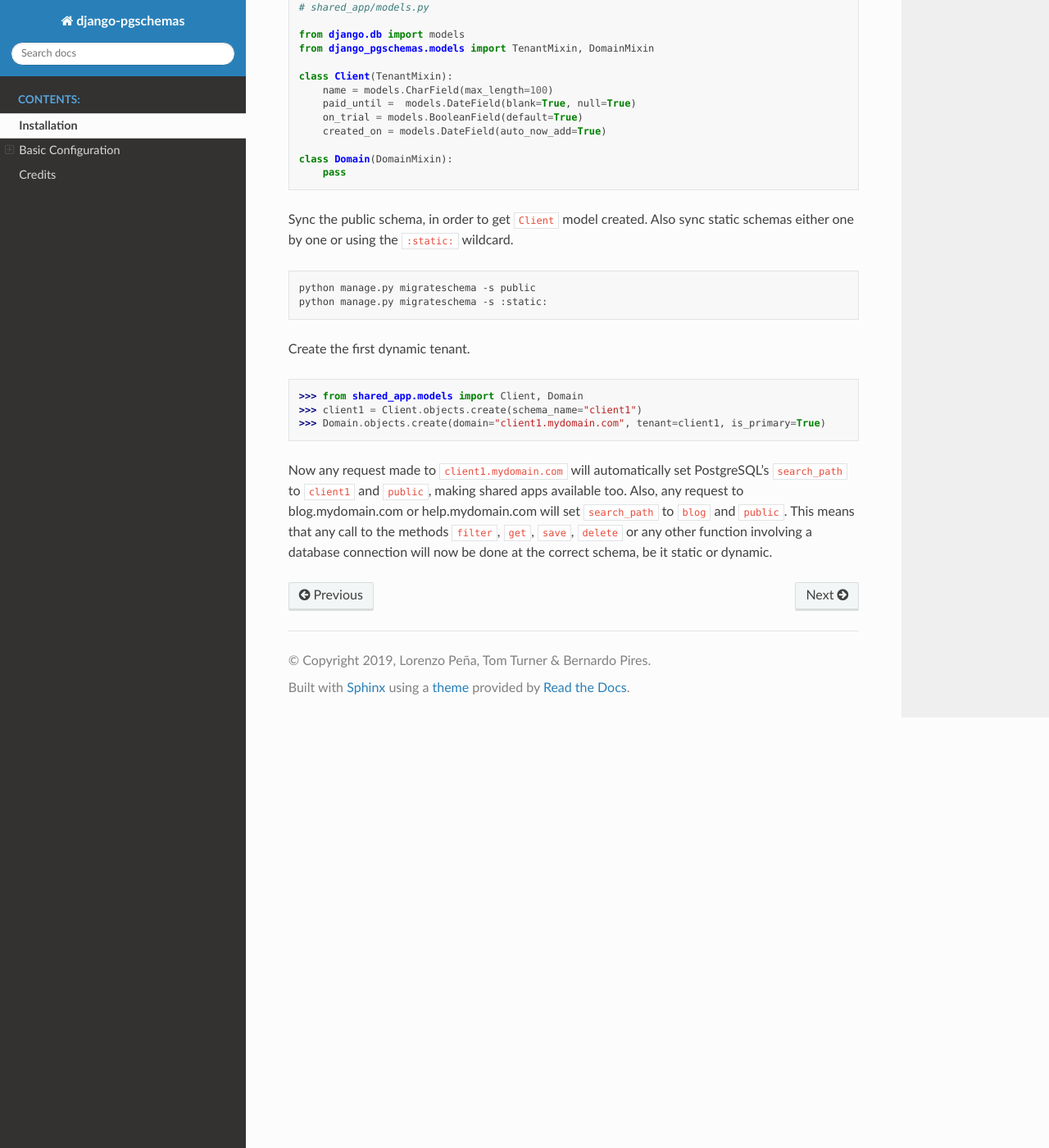
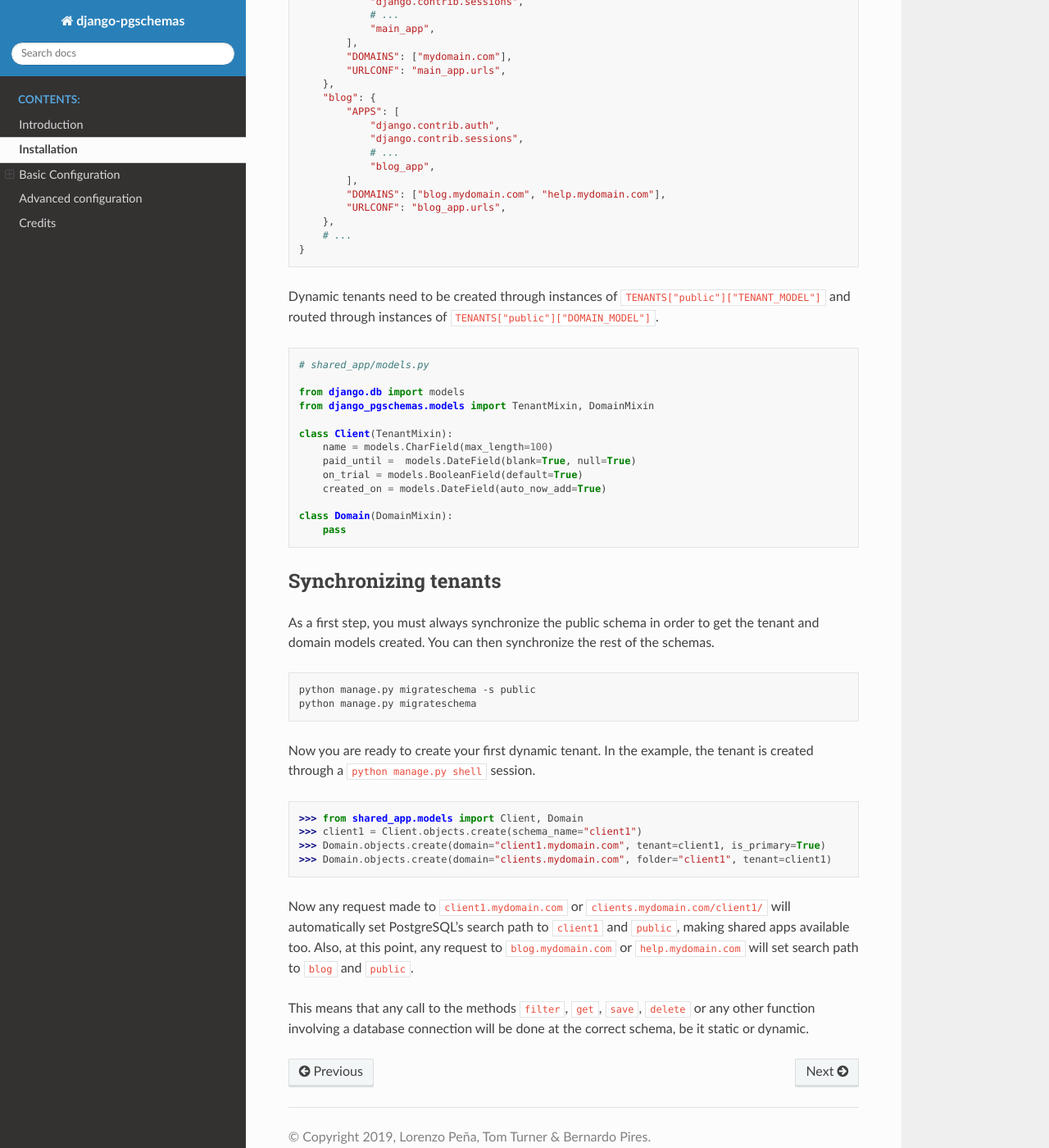
Before and after one commit to lorinkoz/django-pgschemas, a Sphinx documentation site: the page built from docs/basic.rst, in a window 1280 px wide and 1400 px high, scrolled down 2559 px. Shown: the whole window at 82% size. Built offline with Sphinx 7.4.7 and the Read the Docs theme 2.0.0, drawn with Linux system fonts in a browser that asks for light colours; some of the changed text lies outside the part shown.

```diff
--- a/README.rst
+++ b/README.rst
@@ -56,7 +56,7 @@ of ``MIDDLEWARE``, so that each request can be set to use the correct schema.
 
     MIDDLEWARE = (
         "django_pgschemas.middleware.TenantMainMiddleware",
-        #...
+        # ...
     )
 
 Add ``django_pgschemas.routers.SyncRouter`` to your ``DATABASE_ROUTERS``, so
@@ -66,7 +66,7 @@ that the correct apps can be synced, depending on the target schema.
 
     DATABASE_ROUTERS = (
         "django_pgschemas.routers.SyncRouter",
-        #...
+        # ...
     )
 
 Add the minimal tenant configuration.
@@ -196,7 +196,7 @@ the provided command ``runschema``.
 .. code-block:: bash
 
     python manage.py runschema shell -s tenant1
-    python manage.py runschema loaddata tenant_app.Products -s :dynamic:
+    python manage.py runschema loaddata tenant_app.products -s :dynamic:
 
 We provide a custom ``migrateschema`` command (also aliased as ``migrate``)
 that is capable of running migrations on specific schemas.
--- a/docs/setup.rst
+++ b/docs/basic.rst
@@ -1,22 +1,25 @@
 Installation
 ============
 
-Make sure you have the dependencies installed:
+This app requires:
 
 * python (3.5+)
 * django (2.0+)
 * psycopg2-binary (2.7+)
 
-Install ``django-pgschemas``.
+You can install ``django-pgschemas`` via ``pip``, ``pipenv`` or any other
+installer.
 
 .. code-block:: bash
 
     pip install django-pgschemas
+    pipenv install django-pgschemas
 
 Basic Configuration
 ===================
 
-Use ``django_pgschemas.postgresql_backend`` as your database engine.
+Use ``django_pgschemas.postgresql_backend`` as your database engine. This
+enables the API for setting PostgreSQL search path
 
 .. code-block:: python
 
@@ -34,7 +37,7 @@ of ``MIDDLEWARE``, so that each request can be set to use the correct schema.
 
     MIDDLEWARE = (
         "django_pgschemas.middleware.TenantMainMiddleware",
-        #...
+        # ...
     )
 
 Add ``django_pgschemas.routers.SyncRouter`` to your ``DATABASE_ROUTERS``, so
@@ -44,7 +47,7 @@ that the correct apps can be synced, depending on the target schema.
 
     DATABASE_ROUTERS = (
         "django_pgschemas.routers.SyncRouter",
-        #...
+        # ...
     )
 
 Add the minimal tenant configuration.
@@ -78,9 +81,28 @@ Add the minimal tenant configuration.
     }
 
 Each entry in the ``TENANTS`` dictionary represents a static tenant, except for
-``default``, which controls the settings for dynamic tenants (that is, database
-controlled). ``public`` is always treated as shared schema and cannot be routed
-directly.
+``default``, which controls the settings for all dynamic tenants. Notice how
+each tenant has the relevant ``APPS`` that will be synced in the corresponding
+schema.
+
+.. attention::
+
+    ``public`` is always treated as shared schema and cannot be routed
+    directly. Every other tenant will get its search path set to its schema
+    first, then the public schema.
+
+.. attention::
+
+    ``django.contrib.contenttypes``, if included, must always be part of the
+    public schema apps, and only part of that, so that every content type from
+    every model can be found, disregarding the current search path.
+
+.. attention::
+
+    ``django.contrib.sessions`` must always be together with
+    ``django.contrib.auth`` (or whatever app defines your custom user model) in
+    order to prevent sessions leaking across tenants that do not share the same
+    user base.
 
 For Django to function properly, ``INSTALLED_APPS`` and ``ROOT_URLCONF``
 settings must be defined. Just make them get their information from the
@@ -95,8 +117,8 @@ settings must be defined. Just make them get their information from the
     ROOT_URLCONF = TENANTS["default"]["URLCONF"]
 
 
-Static tenants
---------------
+Creating tenants
+----------------
 
 More static tenants can be added and routed.
 
@@ -127,11 +149,9 @@ More static tenants can be added and routed.
         # ...
     }
 
-Dynamic tenants
----------------
-
 Dynamic tenants need to be created through instances of
-``TENANTS["public"]["TENANT_MODEL"]``.
+``TENANTS["public"]["TENANT_MODEL"]`` and routed through instances of
+``TENANTS["public"]["DOMAIN_MODEL"]``.
 
 .. code-block:: python
 
@@ -149,24 +169,32 @@ Dynamic tenants need to be created through instances of
     class Domain(DomainMixin):
         pass
 
-Sync the public schema, in order to get ``Client`` model created. Also sync
-static schemas either one by one or using the ``:static:`` wildcard.
+Synchronizing tenants
+---------------------
+
+As a first step, you must always synchronize the public schema in order to get
+the tenant and domain models created. You can then synchronize the rest of the schemas.
 
 .. code-block:: bash
 
     python manage.py migrateschema -s public
-    python manage.py migrateschema -s :static:
+    python manage.py migrateschema
 
-Create the first dynamic tenant.
+
+Now you are ready to create your first dynamic tenant. In the example, the
+tenant is created through a ``python manage.py shell`` session.
 
 >>> from shared_app.models import Client, Domain
 >>> client1 = Client.objects.create(schema_name="client1")
 >>> Domain.objects.create(domain="client1.mydomain.com", tenant=client1, is_primary=True)
+>>> Domain.objects.create(domain="clients.mydomain.com", folder="client1", tenant=client1)
 
-Now any request made to ``client1.mydomain.com`` will automatically set
-PostgreSQL's ``search_path`` to ``client1`` and ``public``, making shared apps
-available too. Also, any request to blog.mydomain.com or
-help.mydomain.com will set ``search_path`` to ``blog`` and ``public``. This
-means that any call to the methods ``filter``, ``get``, ``save``, ``delete``
-or any other function involving a database connection will now be done at the
-correct schema, be it static or dynamic.
+Now any request made to ``client1.mydomain.com`` or
+``clients.mydomain.com/client1/`` will automatically set
+PostgreSQL's search path to ``client1`` and ``public``, making shared apps
+available too. Also, at this point, any request to ``blog.mydomain.com`` or
+``help.mydomain.com`` will set search path to ``blog`` and ``public``.
+
+This means that any call to the methods ``filter``, ``get``, ``save``,
+``delete`` or any other function involving a database connection will be done
+at the correct schema, be it static or dynamic.
--- a/docs/index.rst
+++ b/docs/index.rst
@@ -10,7 +10,9 @@ Welcome to django-pgschemas's documentation!
    :maxdepth: 2
    :caption: Contents:
 
-   setup
+   intro
+   basic
+   advanced
    credits
 
 
```
Also changed, not shown: docs/advanced.rst (added, +190 -0 lines), docs/intro.rst (added, +128 -0 lines).
